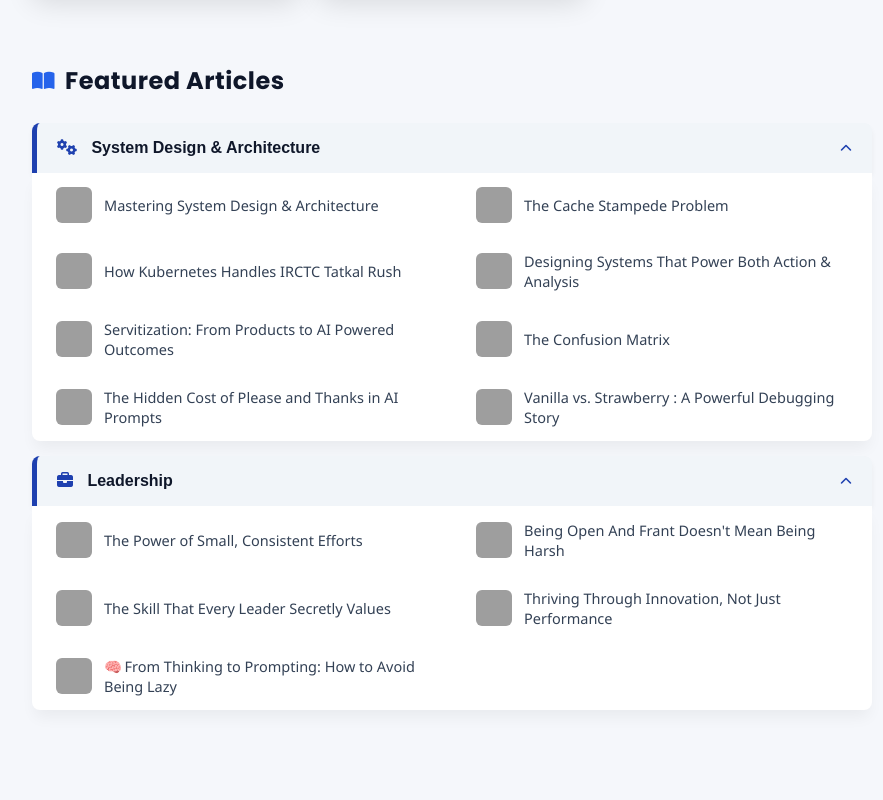
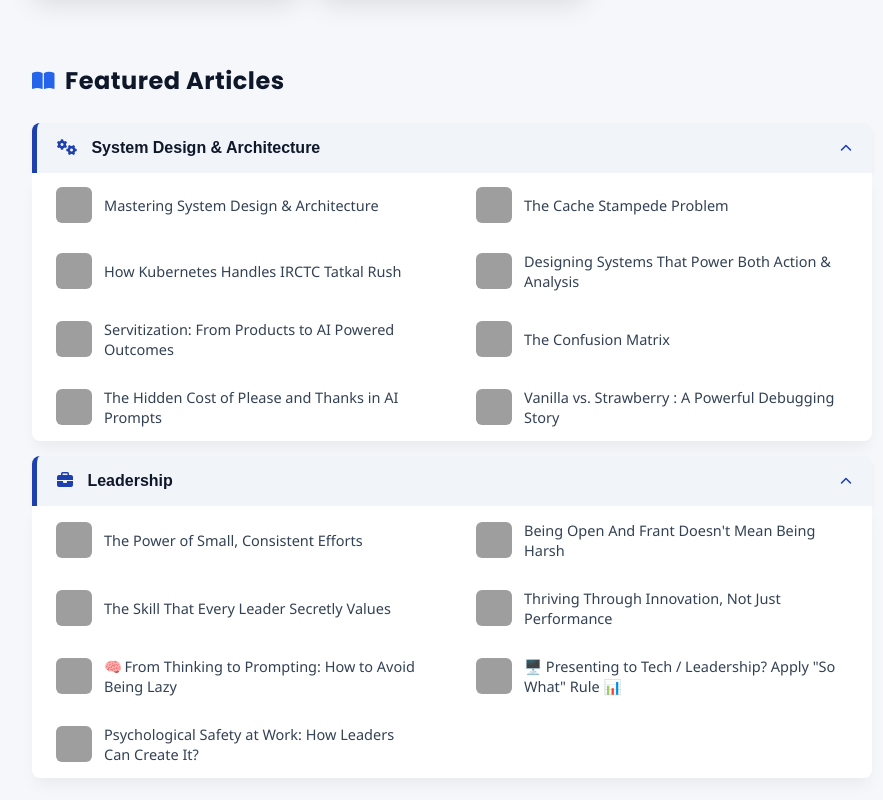
Before and after one commit to pavanuppuluri/pavanuppuluri.github.io, a plain HTML site: page index.html in a window 1280 px wide. Shown: the part 4919-5719 px from the top of the page, without its empty margins (358-1241 px from the left). Drawn offline with Linux system fonts and the light colour scheme; grey boxes are pictures that could not be loaded.

Commit message:
Update index.html

```diff
--- a/index.html
+++ b/index.html
@@ -1128,10 +1128,26 @@ Expertise spans cloud architecture, microservices platforms, large-scale distrib
     <i class="fa-brands fa-linkedin"></i>
   </a>
 
-      <a href="https://www.linkedin.com/posts/activity-7351439893669052417-NlUD?utm_source=share&utm_medium=member_desktop&rcm=ACoAAFk2-_QBAbcGmqoTSyPXyBnf9KxcVYMQ4Z0" target="_blank" style="display:flex; align-items:center; justify-content:space-between;">
+  <a href="https://www.linkedin.com/posts/activity-7351439893669052417-NlUD?utm_source=share&utm_medium=member_desktop&rcm=ACoAAFk2-_QBAbcGmqoTSyPXyBnf9KxcVYMQ4Z0" target="_blank" style="display:flex; align-items:center; justify-content:space-between;">
     <div style="display:flex; align-items:center; gap:12px;">
       <img src="https://media.licdn.com/dms/image/v2/D4E22AQFyKyWM1WKLqw/feedshare-shrink_800/B4EZgWPoL8HIAk-/0/1752719852767?e=1774483200&v=beta&t=16-luxpmbhfHjVbjItOr2F2jb_f3pZS7eVBTMUPxm34" alt="Post Thumbnail" style="width:36px; height:36px; border-radius:6px;">
       <span>🧠 From Thinking to Prompting: How to Avoid Being Lazy</span>
+    </div>
+    <i class="fa-brands fa-linkedin"></i>
+  </a>
+
+  <a href="https://www.linkedin.com/posts/activity-7346913701360267265-Gzq6?utm_source=share&utm_medium=member_desktop&rcm=ACoAAFk2-_QBAbcGmqoTSyPXyBnf9KxcVYMQ4Z0" target="_blank" style="display:flex; align-items:center; justify-content:space-between;">
+    <div style="display:flex; align-items:center; gap:12px;">
+      <img src="https://media.licdn.com/dms/image/v2/D4E22AQFkqr0m0v-6tQ/feedshare-shrink_800/B4EZfV7D2hHYAg-/0/1751640723927?e=1774483200&v=beta&t=BheHVNvA1uF4ccdp5mfFdZdkWIHYdha98198_k22w2Q" alt="Post Thumbnail" style="width:36px; height:36px; border-radius:6px;">
+      <span>🖥️ Presenting to Tech / Leadership? Apply "So What" Rule 📊</span>
+    </div>
+    <i class="fa-brands fa-linkedin"></i>
+  </a>
+
+  <a href="https://www.linkedin.com/posts/activity-7344555281919406080-I4H9?utm_source=share&utm_medium=member_desktop&rcm=ACoAAFk2-_QBAbcGmqoTSyPXyBnf9KxcVYMQ4Z0" target="_blank" style="display:flex; align-items:center; justify-content:space-between;">
+    <div style="display:flex; align-items:center; gap:12px;">
+      <img src="https://media.licdn.com/dms/image/v2/D4E22AQHbDdaCtcuDNQ/feedshare-shrink_800/B4EZe0aGR9HIAo-/0/1751078433071?e=1774483200&v=beta&t=z7iN3GtQHjFq-ZT3JY8ZAfiTub5UZIZjklyaYzWWLWQ" alt="Post Thumbnail" style="width:36px; height:36px; border-radius:6px;">
+      <span>Psychological Safety at Work: How Leaders Can Create It?</span>
     </div>
     <i class="fa-brands fa-linkedin"></i>
   </a>
```
